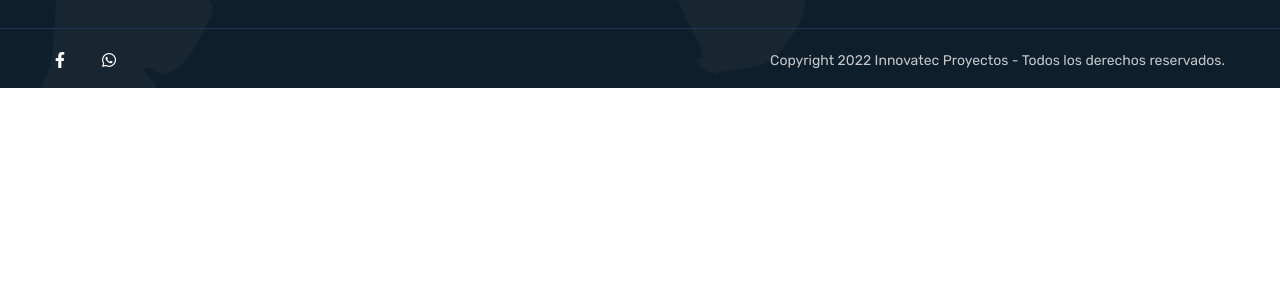
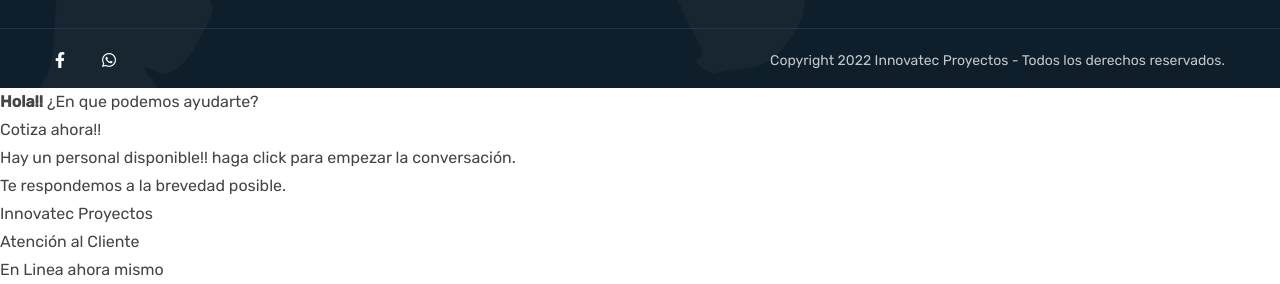
Before and after one commit to iespinoza98/Empresa, a PHP site: page / in a window 1280 px wide. Shown: the part 3732-4016 px from the top of the page. Before the commit the page ends 3820 px from the top, so only its background shows below. Run offline with PHP 8.4, Linux system fonts and the light colour scheme; some libraries are stand-ins or nearby versions.

Commit message:
Boton wsp

```diff
--- a/footer.php
+++ b/footer.php
@@ -33,12 +33,12 @@
                                 <div class="footer-logo mb-35">
                                     <a href="index.php"><img src="assets/images/logos/logo_web.png" alt="Logo"></a>
                                 </div>
-                                <div class="text">
+                                <div class="text" style="text-align: justify;">
                                 Desarrollamos softwares y sitios webs a hechos a la medida haciendo uso de las mas novedosas tecnologías y lenguajes de programación que existen en el mercado
                                 </div>
-                                <ul class="contact-info mt-20">
+                                <!--<ul class="contact-info mt-20">
                                     <li><i class="fas fa-map-marker-alt"></i><span>15023 Peru Lima <br>Av La Encalada, 15023</span></li>
-                                </ul>
+                                </ul>-->
                             </div>
                         </div>
                         <div class="col-lg-2 col-6">
@@ -84,7 +84,49 @@
             <!--End pagewrapper-->
 
     <!-- Scroll Top Button -->
-    <button class="scroll-top scroll-to-target" data-target="html"><span class="fa fa-angle-up"></span></button>
+    <!--<button class="scroll-top scroll-to-target" data-target="html"><span class="fa fa-angle-up"></span></button>-->
+    <div class="whatsapp" id="wa_btn">
+      <div class="whatsapp_txt"><strong>Hola!!</strong> ¿En que podemos ayudarte?</div>
+      <div class="whatsapp_icon"></div>
+    </div>
+    <div class="chat_box" id="wa_chat">
+      <div class="chat_header">
+        <div class="chat_titulo">Cotiza ahora!!</div>
+        <div class="chat_msj">Hay un personal disponible!! haga click para empezar la conversación.</div>
+      </div>
+      <div class="chat_body">
+        <div class="sub_msj">Te respondemos a la brevedad posible.</div>
+      <div class="chat_list">
+       <div class="chat_item">
+        <a class="miembro online" target="_blank" href="https://api.whatsapp.com/send?phone=51928986980&amp;text=Hola! He visitado su web y tengo una consulta">
+         <div class="avatar">
+          <div class="avatar_img" style="background: url(assets/images/logos/favicon.png) center center no-repeat; background-size: cover;"></div>
+          </div>
+      <div class="miembro_info">
+       <div class="nombre">Innovatec Proyectos</div>
+       <div class="labor">Atención al Cliente</div>
+       <div class="estado">En Linea ahora mismo</div>
+      </div>
+       </a>
+     </div>
+
+        </div>
+      </div>
+    </div>
+
+    <script type="text/javascript">
+      document.addEventListener('DOMContentLoaded', ()=>{
+        let btn = document.getElementById('wa_btn');
+        let chat= document.getElementById('wa_chat');
+
+        btn.addEventListener('click', ()=>{
+          chat.classList.toggle('fade_left')
+          chat.classList.toggle('activo')
+          chat.classList.toggle('fade_in')
+          btn.classList.toggle('activo')
+        })
+      })
+    </script>
 
     <!-- Messenger Chat Plugin Code -->
     <div id="fb-root"></div>
--- a/header.php
+++ b/header.php
@@ -100,7 +100,7 @@
                                 <div class="navbar-header">
                                    <div class="mobile-logo py-15">
                                        <a href="index.php">
-                                            <img src="assets/images/logos/logo.png" alt="Logo" title="Logo">
+                                            <img src="assets/images/logos/logo_web.png" alt="Logo" title="Logo">
                                        </a>
                                    </div>
 
```
Also changed, not shown: assets/css/wsp.css (added, +42 -0 lines).
